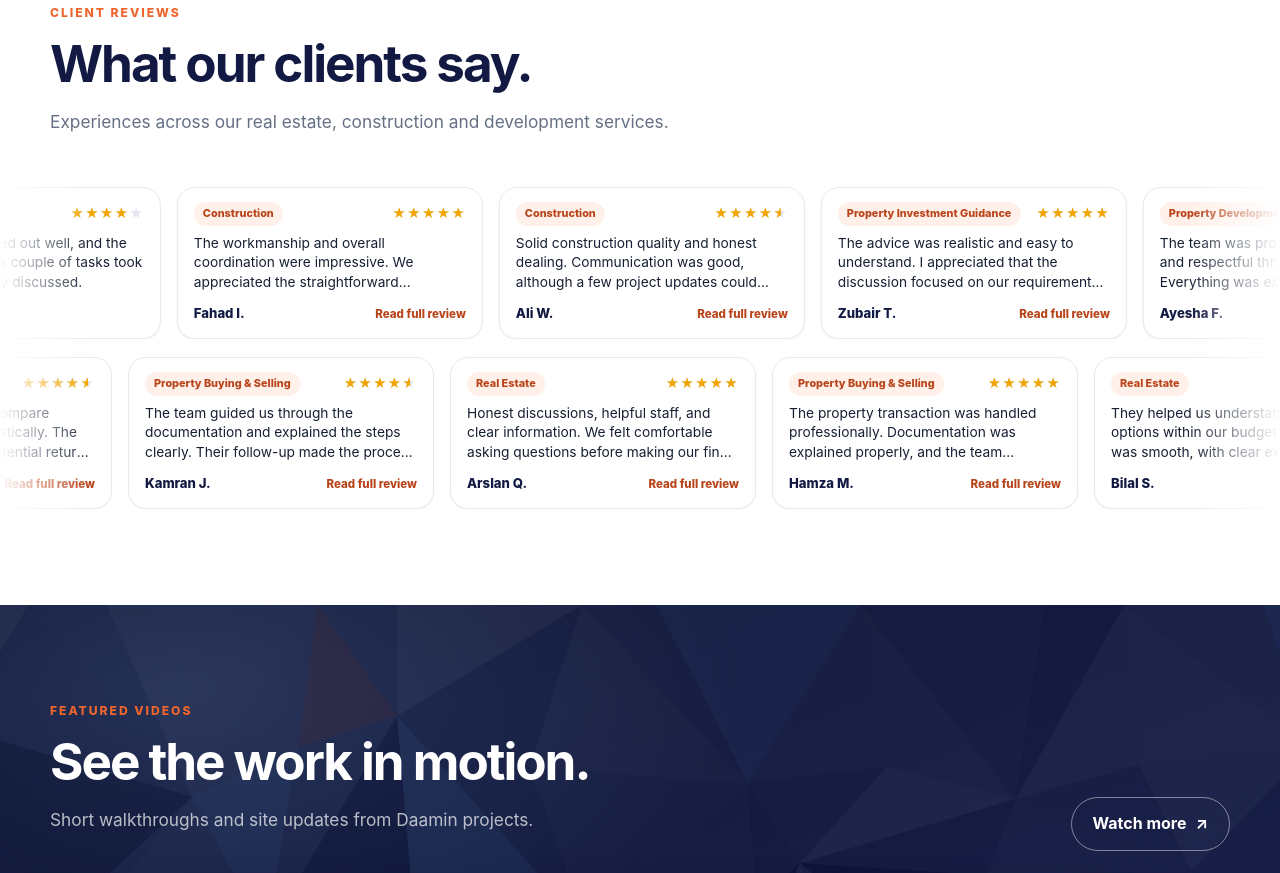
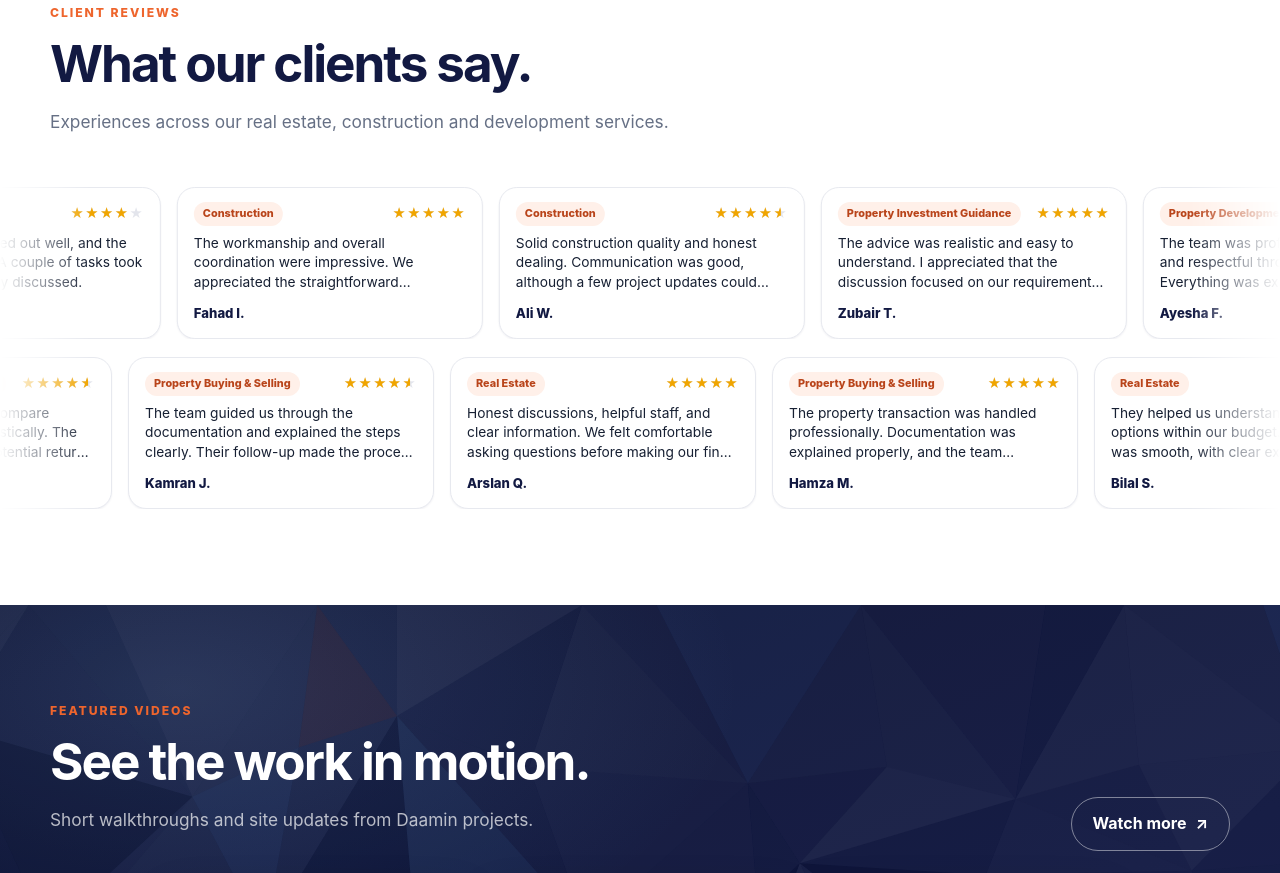
Before and after one commit to muhammadtalhakhan866/Daamin, a website: page index.html in a window 1280 px wide. Shown: the part 1918-2791 px from the top of the page. Drawn offline with Linux system fonts and the light colour scheme; no server answers.

Commit message:
Remove the "Read full review" hint from review cards
The popup still opens on a click or two seconds of hovering; only the
hint text on truncated cards is gone, along with the code and styles
that supported it.

Co-Authored-By: Claude Sonnet 5.5 <noreply@anthropic.com>

```diff
--- a/index.html
+++ b/index.html
@@ -249,9 +249,6 @@
     .review-who { flex: none; margin: 0; margin-top: auto; display: flex; align-items: baseline; gap: 6px; color: var(--navy); font-weight: 800; font-size: .82rem; white-space: nowrap; }
     .review-who span { color: var(--muted); font-weight: 600; font-size: .74rem; }
     .review-who span:before { content: "\00b7"; margin-right: 6px; }
-    .review-who .review-more { display: none; margin-left: auto; color: #b9441a; font-weight: 800; font-size: .72rem; }
-    .review-who .review-more:before { content: none; }
-    .review-card.is-clipped .review-more { display: inline; }
     /* The full review, in the same crystal dialog style as the project viewer. */
     .review-viewer { width: min(660px, calc(100vw - 32px)); }
     .review-shell { display: block; padding: 34px 36px 30px; }
@@ -1168,11 +1165,6 @@
         who.className = 'review-who';
         who.textContent = review.name;
         if (review.role) { var role = document.createElement('span'); role.textContent = review.role; who.appendChild(role); }
-        var more = document.createElement('span');
-        more.className = 'review-more';
-        more.setAttribute('aria-hidden', 'true');
-        more.textContent = 'Read full review';
-        who.appendChild(more);
         el.appendChild(who);
         return el;
       }
@@ -1198,20 +1190,8 @@
         track.style.setProperty('--drift', Math.round((track.scrollWidth / 2) / speed) + 's');
       });
 
-      /* A card shows a fixed amount of text. When a review is longer, flag it so the card can say
-         "Read full review"; the popup below always shows all of it. */
-      function markClipped() {
-        Array.prototype.forEach.call(rows.querySelectorAll('.review-card'), function (c) {
-          var t = c.querySelector('.review-text');
-          c.classList.toggle('is-clipped', t.scrollHeight > t.clientHeight + 1);
-        });
-      }
-      markClipped();
-      window.addEventListener('load', markClipped);
-      var clipTimer;
-      window.addEventListener('resize', function () { clearTimeout(clipTimer); clipTimer = setTimeout(markClipped, 150); });
-
-      /* The full review opens in a crystal dialog on a click, Enter, or two seconds of hovering. */
+      /* A card shows a fixed amount of text; the popup below always shows all of it.
+         The full review opens in a crystal dialog on a click, Enter, or two seconds of hovering. */
       var viewer = document.getElementById('reviewViewer');
       if (!viewer) return;
       var vTag = viewer.querySelector('.review-full-tag');
```
